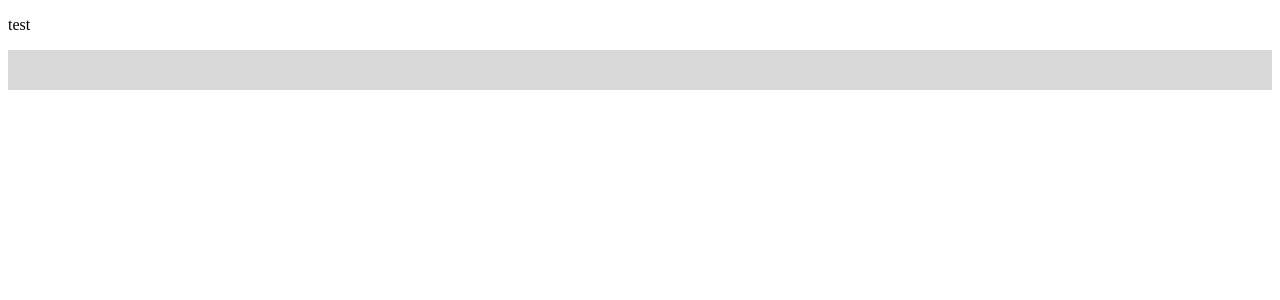
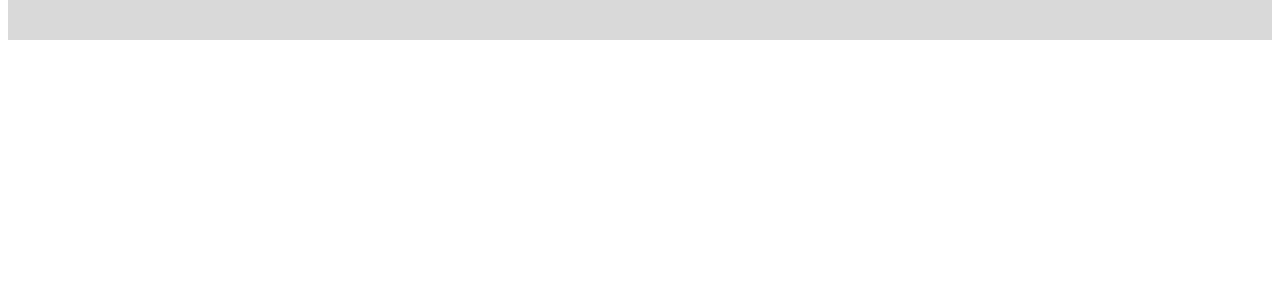
Before and after one commit to sabuka-dumbo/SkolaTrip, a Django app: page / in a window 1280 px wide. Shown: the part 108-408 px from the top of the page. Run offline with Django 5.2, Linux system fonts and the light colour scheme.

Commit message:
Aug 5, 2025, 12:39 PM

```diff
--- a/SkolaTrip/st/static/css/styles.css
+++ b/SkolaTrip/st/static/css/styles.css
@@ -1,3 +1,4 @@
 #header-div{
     display:flex;
+
 }
--- a/SkolaTrip/st/templates/index.html
+++ b/SkolaTrip/st/templates/index.html
@@ -17,7 +17,6 @@
 {% block body %}
     <!-- აქ ვწერთ რაც იწერება body ტეგში -->
      <div id="header-div">
-        <p>test</p>
      </div>
     <script src="{% static 'js/index.js' %}"></script>
 {% endblock %}
--- a/SkolaTrip/st/templates/login.html
+++ b/SkolaTrip/st/templates/login.html
@@ -19,6 +19,7 @@ Login
       <button class="lang-btn">Geo</button>
       <form class="form-cont">
         <div class="login-cont">
+            <h4>Name ()</h4>
             <input></input>
         </div>
       </form>
```
